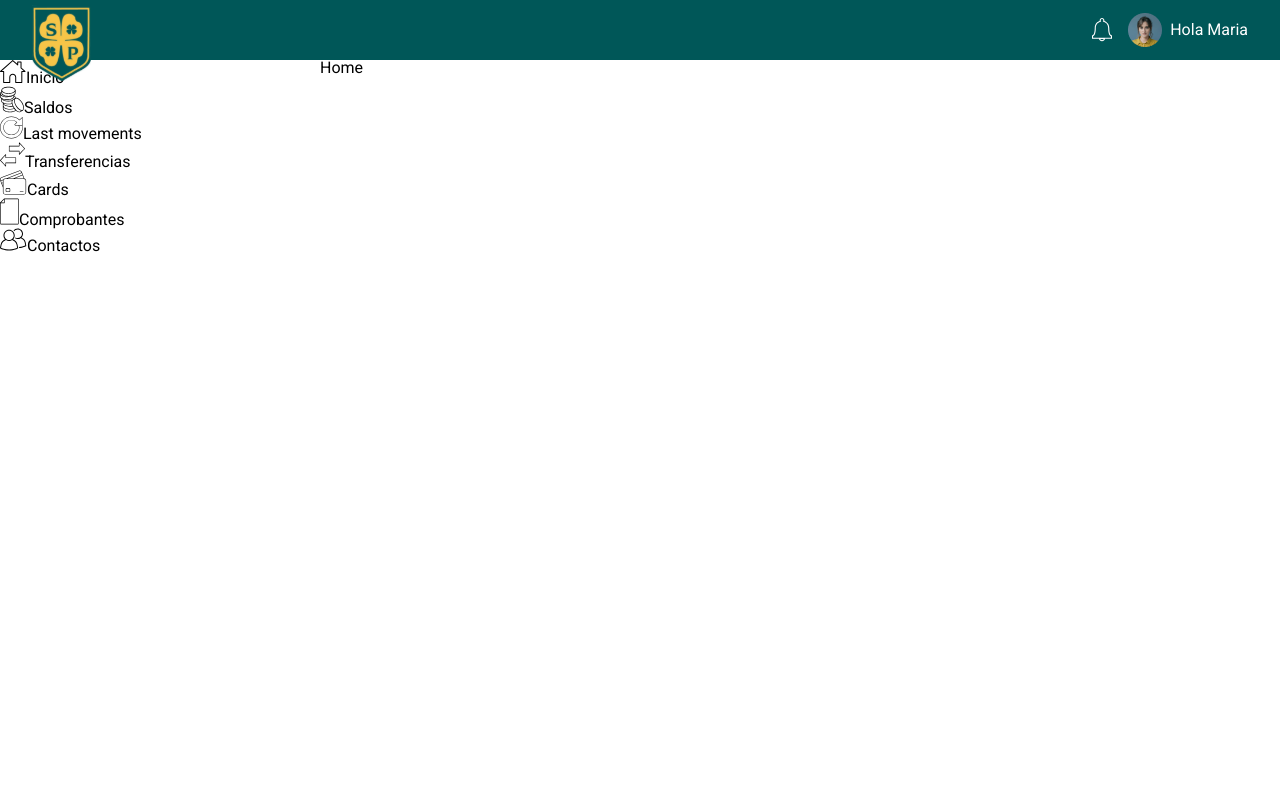
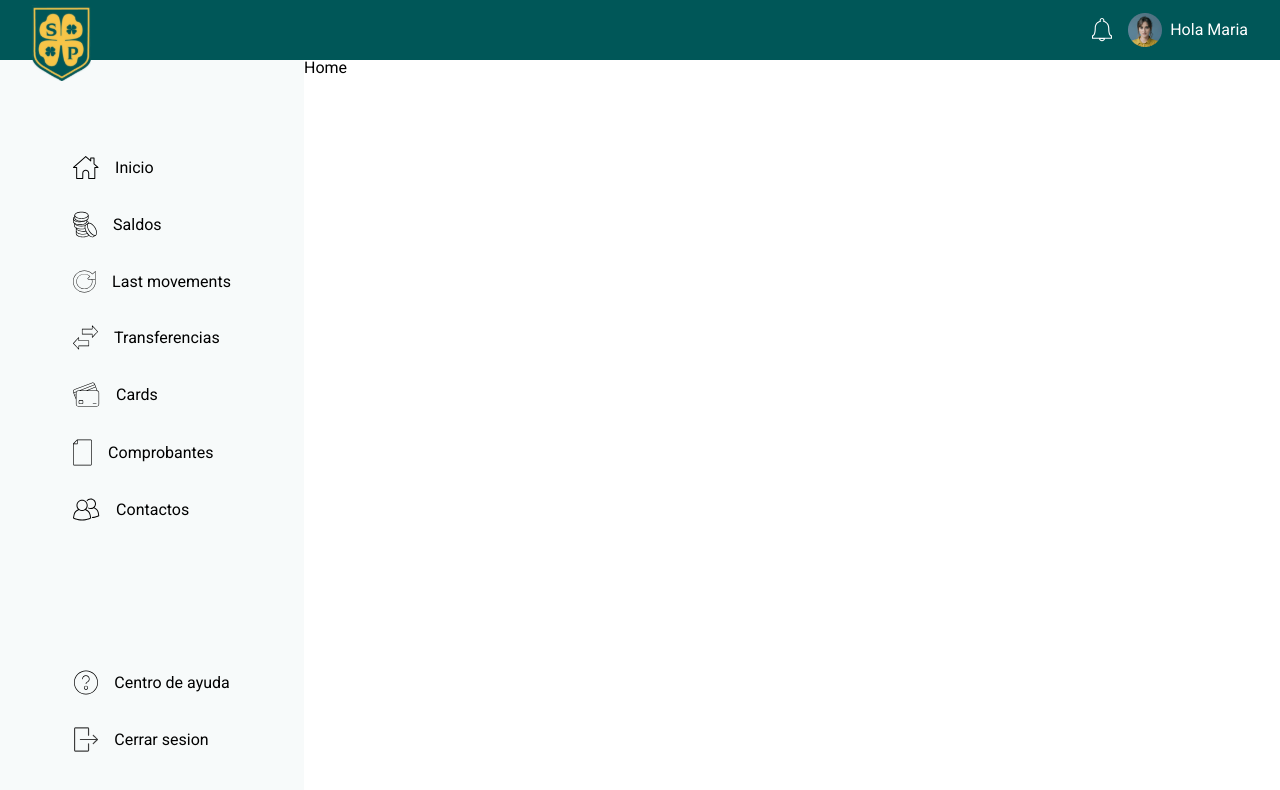
Before and after one commit to Equipo78/frontend, a React (Vite) app: page / in a window 1280 px wide. Shown: the top 790 px of the page. Built offline with nearby package versions, Linux system fonts and the light colour scheme; a web font is replaced by a local one.

Commit message:
ADD: nav styles and new buttons

```diff
--- a/src/components/Layout/styles.module.scss
+++ b/src/components/Layout/styles.module.scss
@@ -1,6 +1,6 @@
 .container {
   display: grid;
-  grid-template-columns: 0.5fr 1.5fr;
+  grid-template-columns: min-content 1fr ;
   grid-template-rows: 0.15fr 1.85fr;
   grid-template-areas:
     "Header Header"
--- a/src/components/Navbar/index.tsx
+++ b/src/components/Navbar/index.tsx
@@ -1,6 +1,6 @@
 import { Link } from 'react-router-dom';
 
-import { navRoutes } from './routes';
+import { navButtons, navRoutes } from './routes';
 import styles from './styles.module.scss';
 
 const Navbar = () => {
@@ -8,12 +8,21 @@ const Navbar = () => {
     <nav className={styles.container}>
       <ul>
         {navRoutes.map(({ name, to, img }) => (
-          <li key={name}>
+          <li key={name} className={styles.navItem}>
             <img alt={name} src={img} />
             <Link to={to}>{name}</Link>
           </li>
         ))}
       </ul>
+
+      <section>
+        {navButtons.map(({ name, img }) => (
+          <article key={name} className={styles.navItem}>
+            <img alt={name} src={img} />
+            <p>{name}</p>
+          </article>
+        ))}
+      </section>
     </nav>
   );
 };
--- a/src/components/Navbar/routes.ts
+++ b/src/components/Navbar/routes.ts
@@ -1,7 +1,9 @@
 import balances from '../../assets/nav-icons/balances.svg';
 import cards from '../../assets/nav-icons/cards.svg';
 import contact from '../../assets/nav-icons/contact.svg';
+import help from '../../assets/nav-icons/help.svg';
 import home from '../../assets/nav-icons/home.svg';
+import logout from '../../assets/nav-icons/logout.svg';
 import movements from '../../assets/nav-icons/movements.svg';
 import receipt from '../../assets/nav-icons/receipt.svg';
 import transfers from '../../assets/nav-icons/transfers.svg';
@@ -11,6 +13,12 @@ interface NavRoutes {
   to: string;
   img: string;
 }
+
+interface NavButtons {
+  name: string;
+  img: string;
+}
+
 export const navRoutes: NavRoutes[] = [
   {
     name: 'Inicio',
@@ -48,3 +56,14 @@ export const navRoutes: NavRoutes[] = [
     img: contact,
   },
 ];
+
+export const navButtons: NavButtons[] = [
+  {
+    name: 'Centro de ayuda',
+    img: help,
+  },
+  {
+    name: 'Cerrar sesion',
+    img: logout,
+  },
+];
--- a/src/components/Navbar/styles.module.scss
+++ b/src/components/Navbar/styles.module.scss
@@ -1,3 +1,25 @@
-.container{
+@import "../../styles/variables";
+@import "../../styles/mixins";
+
+.container {
   grid-area: Navbar;
+  background-color: $bg-nav;
+  @include flex-dir-ai-jc-gap(column, center, space-between);
+  width: 19rem;
+  padding: 5rem 2rem 2rem 2rem;
+
+  ul,
+  section {
+    .navItem {
+      @include flex-dir-ai-jc-gap(row, center, start);
+      padding: 1rem;
+      img {
+        cursor: pointer;
+      }
+      a,
+      p {
+        margin-left: 1rem;
+      }
+    }
+  }
 }
--- a/src/styles/_variables.scss
+++ b/src/styles/_variables.scss
@@ -17,6 +17,7 @@ $bg-primary: rgba(255, 255, 255, 1);
 $bg-secondary: rgba(0, 87, 88, 1);
 $bg-tertiary: rgba(233, 233, 233, 1);
 $bg-misc: rgba(247, 197, 72, 1);
+$bg-nav: rgba(247, 250, 250, 1);
 
 // Icon Colors
 $icon-primary: rgba(0, 87, 88, 1);
```
Also changed, not shown: package.json (+12 -3 lines), src/assets/nav-icons/help.svg (added), src/assets/nav-icons/logout.svg (added).
